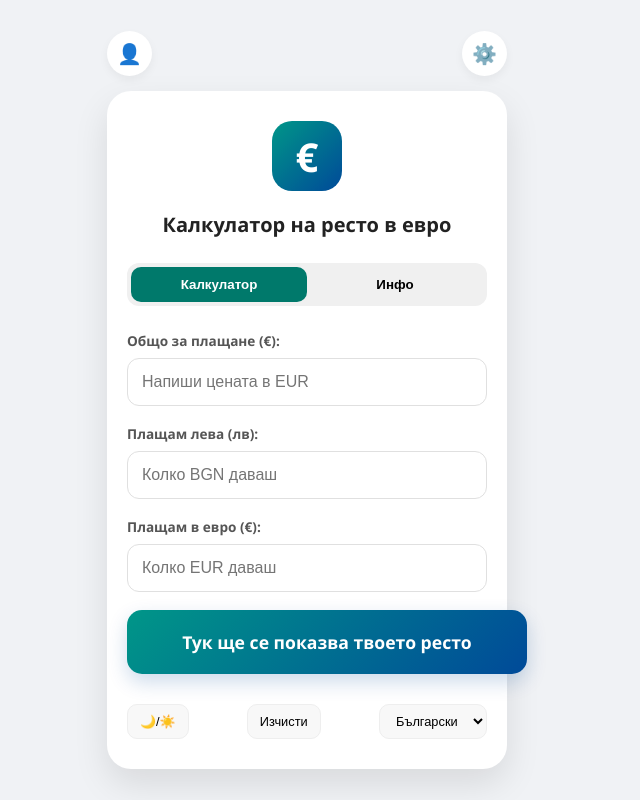
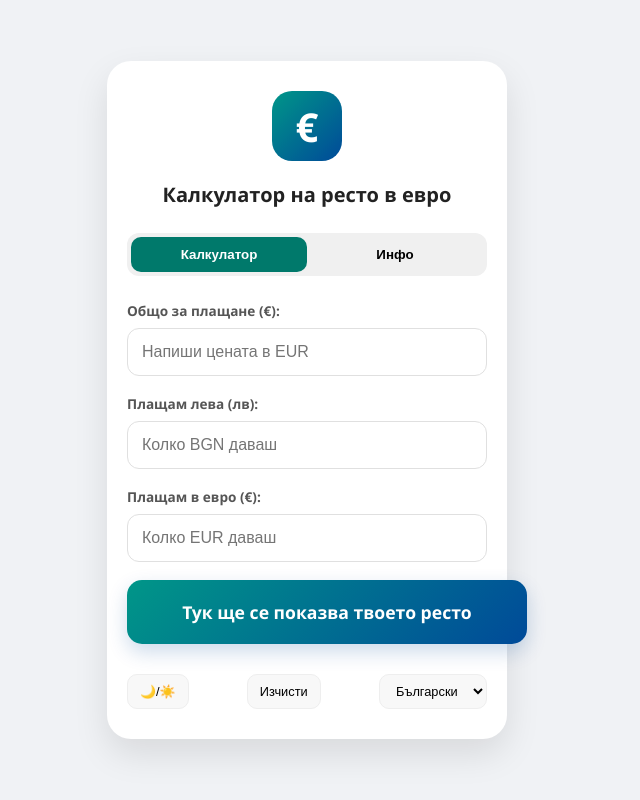
Before and after one commit to mitko-am/euro-calc, a plain HTML site: page index.html in a window 1280 px wide. Shown: the whole page, without its empty margins (333-973 px from the left). Drawn offline with Linux system fonts and the light colour scheme.

Commit message:
Update index.html

```diff
--- a/index.html
+++ b/index.html
@@ -11,10 +11,10 @@
 <body>
 
     <div class="app-container">
-        <header class="header-menu">
+<!--        <header class="header-menu">
             <button class="icon-btn">👤</button>
             <button class="icon-btn">⚙️</button>
-        </header>
+        </header> -->
 
         <main class="calculator-card">
             <div class="logo-container">
```
